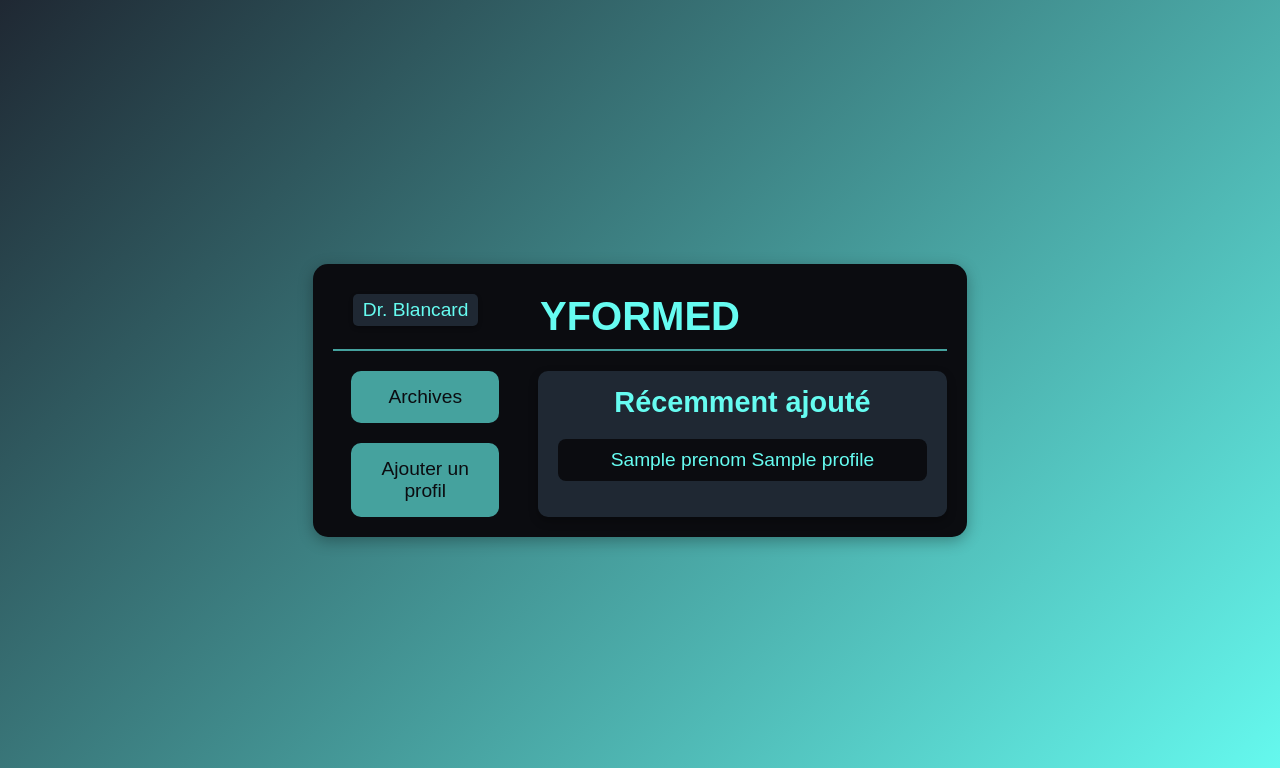
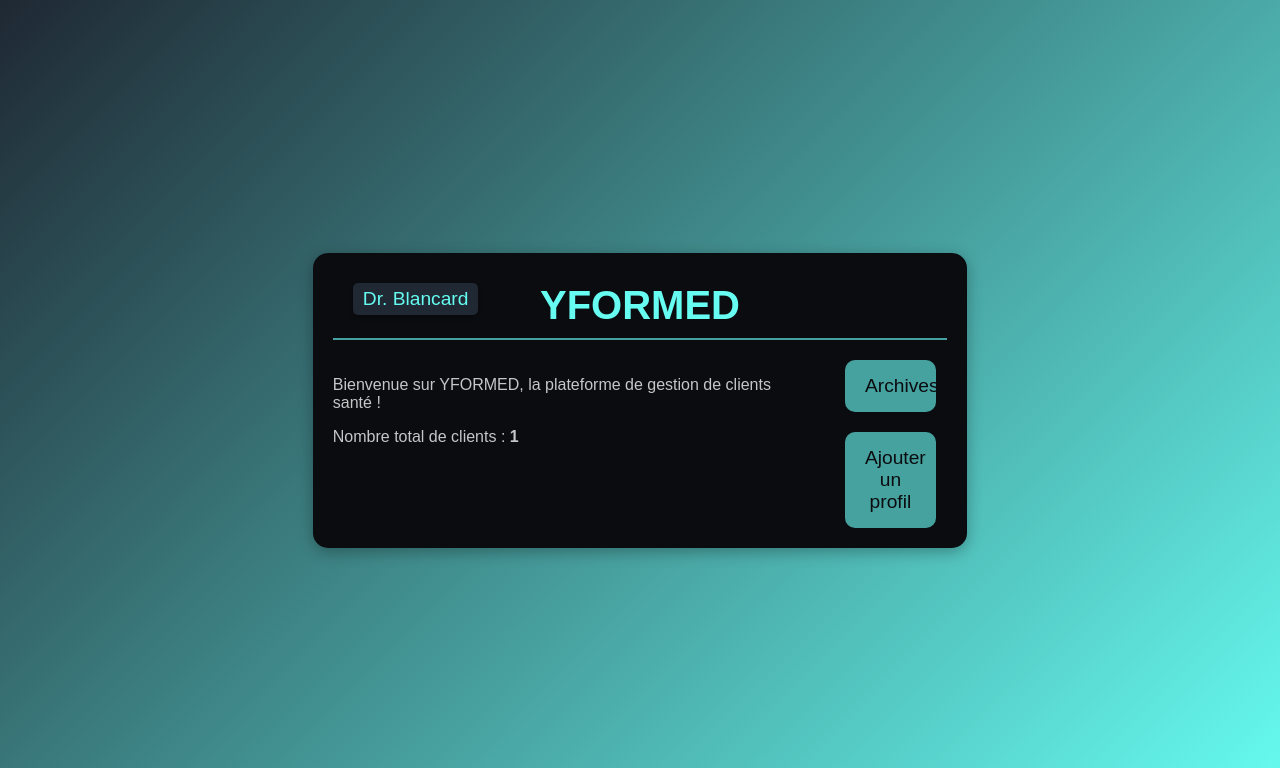
Before and after one commit to yannblanc75/YGARD, a Flask app: template yform/templates/index.html in a window 1280 px wide. Shown: the top 768 px of the page. Run offline with Flask 3, Linux system fonts and the light colour scheme; the template is opened without the code that fills it: most values are stand-ins (such as "Sample title", 1, 10 or a date in 2020).

Commit message:
Improve : disgn and ui/ux of pages

```diff
--- a/yform/app.py
+++ b/yform/app.py
@@ -17,7 +17,23 @@
 # Page d'accueil
 @app.route('/')
 def home():
-    return render_template('index.html')
+    connection = None
+    try:
+        connection = mysql.connector.connect(**db_config)
+        cursor = connection.cursor()
+
+        # Récupérer le nombre total de clients
+        query = "SELECT COUNT(*) FROM Clients"
+        cursor.execute(query)
+        total_clients = cursor.fetchone()[0]
+
+        return render_template('index.html', total_clients=total_clients)
+    except mysql.connector.Error as err:
+        return f"Erreur: {err}"
+    finally:
+        if connection and connection.is_connected():
+            cursor.close()
+            connection.close()
 
 # Route pour afficher les archives
 @app.route('/archive')
--- a/yform/templates/index.html
+++ b/yform/templates/index.html
@@ -13,17 +13,13 @@
             <span class="doctor-name">Dr. Blancard</span>
         </header>
         <main class="index-main">
+            <div class="welcome-message">
+                <p>Bienvenue sur YFORMED, la plateforme de gestion de clients santé !</p>
+                <p>Nombre total de clients : <strong>{{ total_clients }}</strong></p>
+            </div>
             <div class="left-panel">
                 <button onclick="window.location.href='/archive'" class="action-button">Archives</button>
                 <button onclick="window.location.href='/add'" class="action-button">Ajouter un profil</button>
-            </div>
-            <div class="right-panel">
-                <h2 class="recent-title">Récemment ajouté</h2>
-                <div class="recent-list">
-                    {% for profile in recent_profiles %}
-                    <div class="recent-profile">{{ profile.Prenom }} {{ profile.Nom }}</div>
-                    {% endfor %}
-                </div>
             </div>
         </main>
     </div>
```
Also changed, not shown: yform/templates/add_borrower.html (+5 -26 lines), yform/templates/archive.html (+13 -1 lines), yform/static/js/main.js (indentation only).
